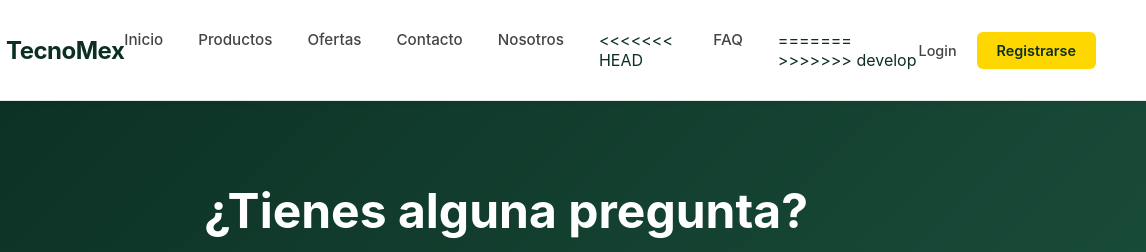
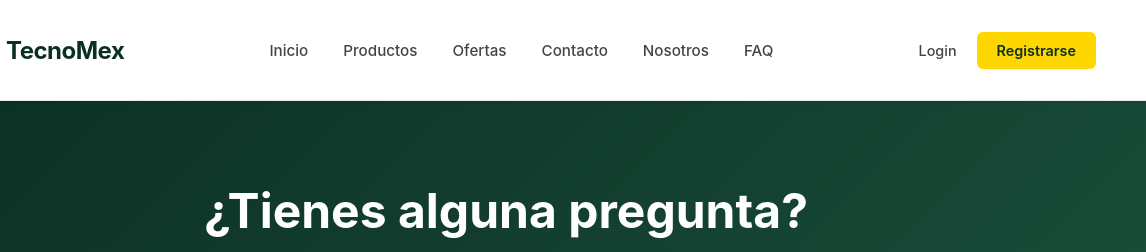
Before and after one commit to chrisorJR09/proyecto_final_SW, a plain HTML site: page frontend/html/contacto.html in a window 1280 px wide. Shown: the top 252 px of the page, 134-1280 px from the left. Drawn offline with Linux system fonts and the light colour scheme; a script that the page names is missing.

Commit message:
se agrean comentarios y validacion del menu para administrador

```diff
--- a/frontend/html/contacto.html
+++ b/frontend/html/contacto.html
@@ -23,11 +23,9 @@
             <a href="ofertas.html">Ofertas</a>
             <a href="contacto.html">Contacto</a>
             <a href="nosotros.html">Nosotros</a>
-<<<<<<< HEAD
             <a href="FAQ.html">FAQ</a>
             <a href="admin.html" id="adminLink" style="display:none;">Panel Admin</a>
-=======
->>>>>>> develop
+            <!-- menu oculto para usuarios que no sean admin -->
         </nav>
 
         <div class="header-right" id="headerUserArea">
```
Also changed, not shown: frontend/html/FAQ.html (+1 -0 lines), frontend/html/inicio.html (+2 -0 lines), frontend/html/nosotros.html (+1 -0 lines), frontend/html/productos.html (+1 -0 lines).
